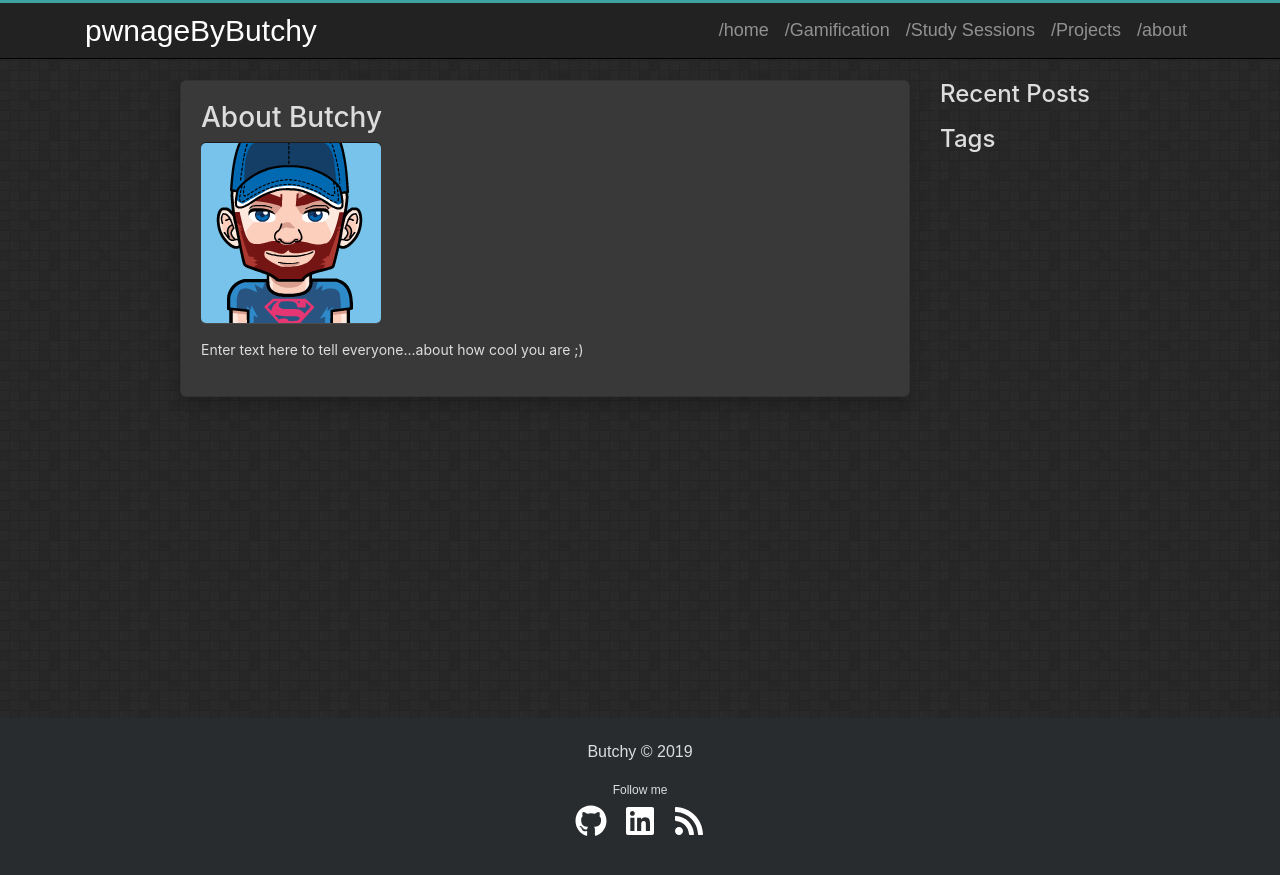
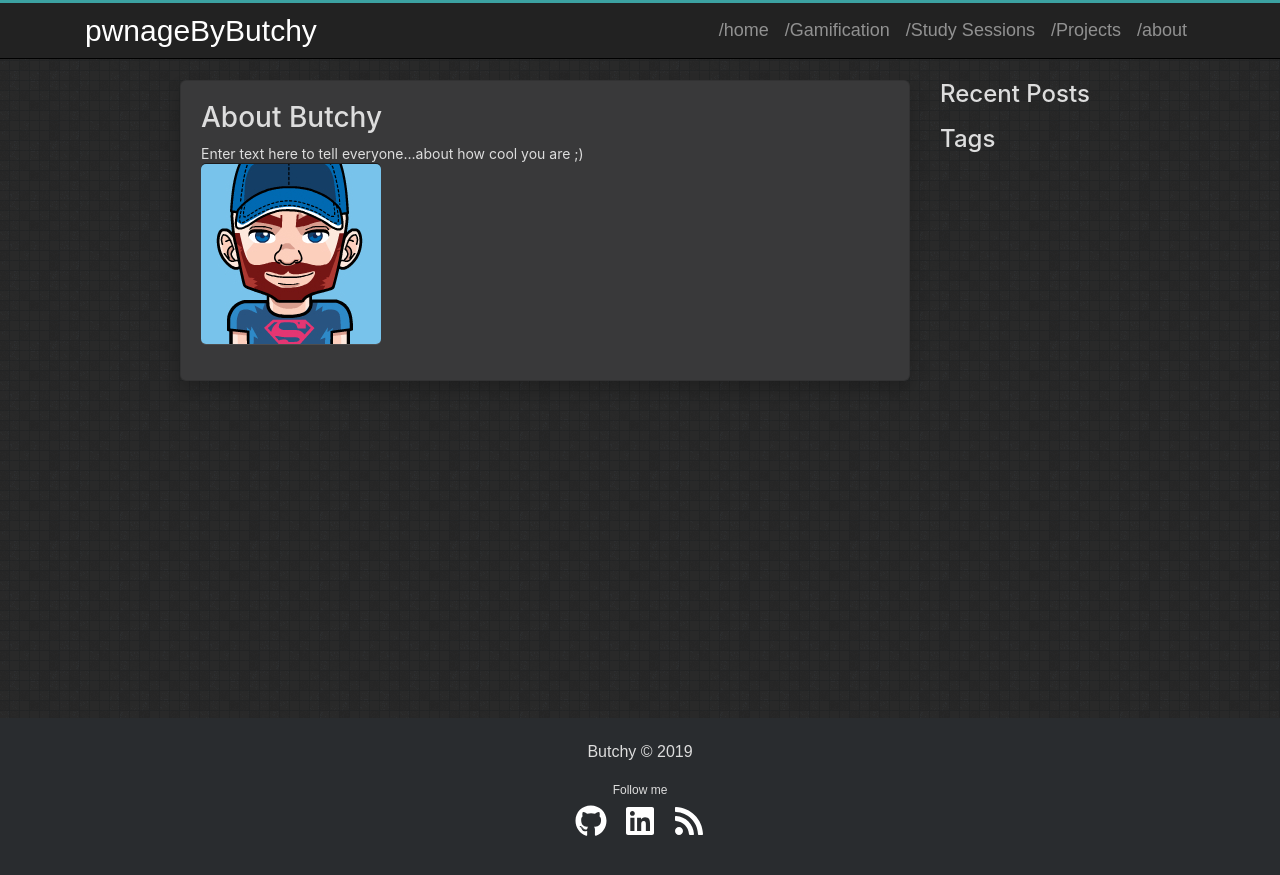
Before and after one commit to pwnageByButchy/pwnageByButchy.github.io, a Jekyll site: the page built from about.md, in a window 1280 px wide. Shown: the top 875 px of the page. Built offline with Jekyll 4.4.1, drawn with Linux system fonts in a browser that asks for light colours.

```diff
--- a/about.md
+++ b/about.md
@@ -5,7 +5,5 @@ title: About
 ---
 
 # About Butchy
-
+Enter text here to tell everyone...about how cool you are ;)
 ![img]({{ '/assets/images/butchy.png' | relative_url }}){:style="clear: right"}
-
-Enter text here to tell everyone...about how cool you are ;)
```
